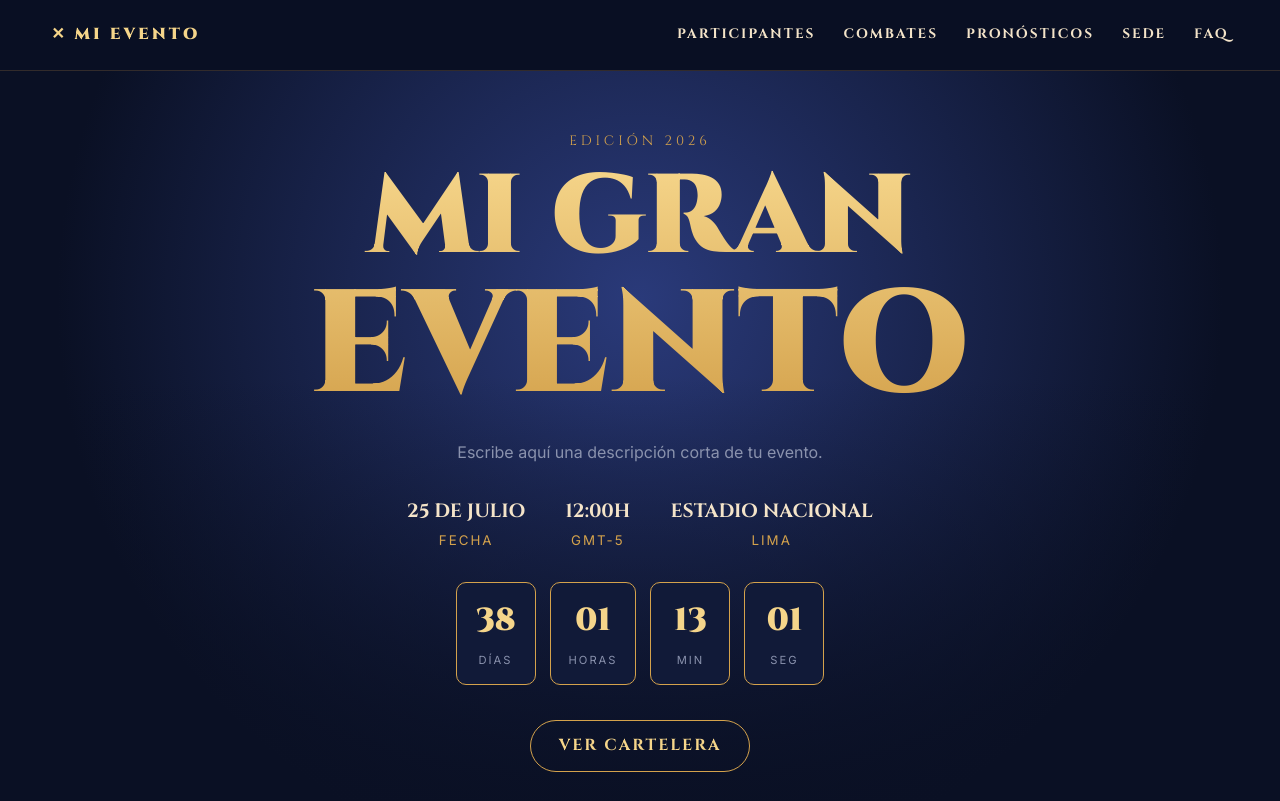
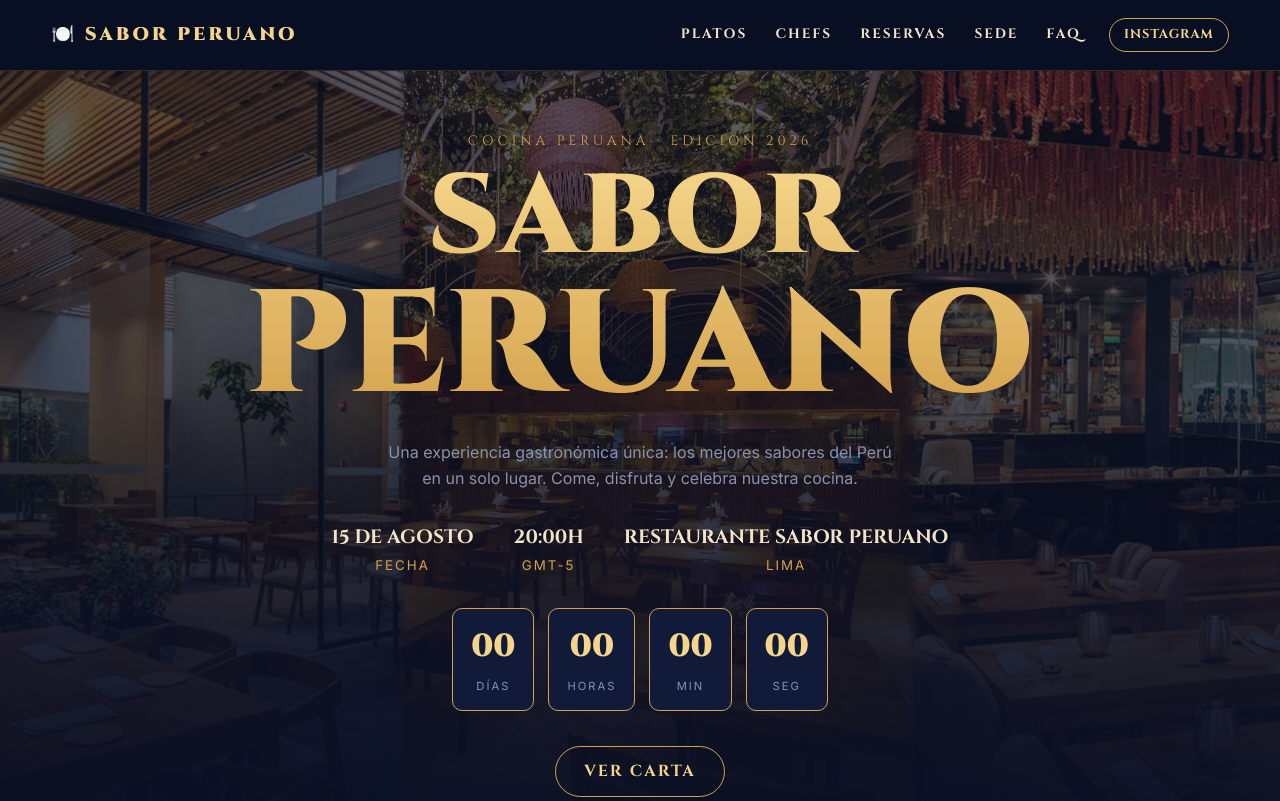
Before and after one commit to droldan-iisep/clasePoo, a plain HTML site: page web-evento/index.html in a window 1280 px wide. Shown: the top 801 px of the page. Drawn offline with Linux system fonts and the light colour scheme; files whose address does not match are found by name.

Commit message:
Alumno 1: header y hero de Sabor Peruano (logo, fondo, fecha, cuenta regresiva, menú móvil y redes)

```diff
--- a/web-evento/css/01-header-hero.css
+++ b/web-evento/css/01-header-hero.css
@@ -6,25 +6,75 @@
   border-bottom: 1px solid rgba(212, 162, 76, .2);
 }
 .a1-nav { display: flex; align-items: center; justify-content: space-between; height: 70px; }
-.a1-logo { font-family: var(--fuente-titulo); font-weight: 900; letter-spacing: 3px; color: var(--dorado-claro); }
-.a1-links { display: flex; gap: 28px; }
-.a1-links a { font-family: var(--fuente-titulo); font-weight: 700; font-size: .85rem; letter-spacing: 2px; text-transform: uppercase; transition: .2s; }
+.a1-logo {
+  font-family: var(--fuente-titulo);
+  font-weight: 900;
+  letter-spacing: 3px;
+  color: var(--dorado-claro);
+  font-size: 1.15rem;
+}
+.a1-links { display: flex; gap: 28px; align-items: center; }
+.a1-links a {
+  font-family: var(--fuente-titulo);
+  font-weight: 700;
+  font-size: .85rem;
+  letter-spacing: 2px;
+  text-transform: uppercase;
+  transition: .2s;
+}
 .a1-links a:hover { color: var(--dorado); }
-.a1-menu-btn { display: none; background: none; border: 0; color: var(--crema); font-size: 1.6rem; cursor: pointer; }
+.a1-menu-btn {
+  display: none;
+  background: none;
+  border: 0;
+  color: var(--crema);
+  font-size: 1.6rem;
+  cursor: pointer;
+}
 
+/* Botón de red social */
+.a1-social {
+  display: inline-flex;
+  align-items: center;
+  justify-content: center;
+  padding: 6px 14px;
+  border: 1px solid var(--dorado);
+  border-radius: 999px;
+  color: var(--dorado-claro) !important;
+  font-size: .8rem !important;
+  letter-spacing: 1px !important;
+  text-transform: uppercase;
+  transition: .3s;
+}
+.a1-social:hover { background: var(--dorado); color: var(--fondo) !important; }
+
+/* HERO */
 .a1-hero {
-  position: relative; min-height: 90vh; display: grid; place-items: center; text-align: center;
-  /* Cambia esta imagen: pon tu foto en img/alumno1/ */
-  background: radial-gradient(circle at 50% 30%, #2a3a7a, var(--fondo) 70%);
-  background-size: cover; background-position: center;
+  position: relative;
+  min-height: 90vh;
+  display: grid;
+  place-items: center;
+  text-align: center;
+  background-image:
+    linear-gradient(rgba(10, 16, 36, .65), rgba(10, 16, 36, .85)),
+    url('c:\Users\IISEP\Desktop\proyecto\clasePoo\web-evento\img\imagen-del-header-hero.jpg');
+  background-size: cover;
+  background-position: center;
 }
-.a1-hero-overlay { position: absolute; inset: 0; background: linear-gradient(180deg, transparent 40%, var(--fondo)); }
+.a1-hero-overlay {
+  position: absolute; inset: 0;
+  background: linear-gradient(180deg, transparent 40%, var(--fondo));
+}
 .a1-hero-contenido { position: relative; padding: 60px 0; }
 .a1-titulo {
-  font-family: var(--fuente-titulo); font-weight: 900; line-height: 1;
+  font-family: var(--fuente-titulo);
+  font-weight: 900;
+  line-height: 1;
   font-size: clamp(3rem, 10vw, 7rem);
   background: linear-gradient(180deg, var(--dorado-claro), var(--dorado));
-  -webkit-background-clip: text; background-clip: text; color: transparent;
+  -webkit-background-clip: text;
+  background-clip: text;
+  color: transparent;
   margin: 10px 0 20px;
 }
 .a1-titulo span { font-size: 1.3em; }
@@ -34,13 +84,39 @@
 .a1-datos strong { display: block; font-family: var(--fuente-titulo); font-size: 1.2rem; }
 .a1-datos small { color: var(--dorado); letter-spacing: 2px; text-transform: uppercase; }
 
-.a1-contador { display: flex; justify-content: center; gap: 14px; margin-bottom: 35px; }
-.a1-contador div { background: var(--fondo-2); border: 1px solid var(--dorado); border-radius: 10px; padding: 12px 18px; min-width: 80px; }
-.a1-contador span { display: block; font-family: var(--fuente-titulo); font-size: 2rem; font-weight: 900; color: var(--dorado-claro); }
-.a1-contador small { font-size: .7rem; letter-spacing: 2px; text-transform: uppercase; color: var(--gris); }
+.a1-contador { display: flex; justify-content: center; gap: 14px; margin-bottom: 35px; flex-wrap: wrap; }
+.a1-contador div {
+  background: var(--fondo-2);
+  border: 1px solid var(--dorado);
+  border-radius: 10px;
+  padding: 12px 18px;
+  min-width: 80px;
+}
+.a1-contador span {
+  display: block;
+  font-family: var(--fuente-titulo);
+  font-size: 2rem;
+  font-weight: 900;
+  color: var(--dorado-claro);
+}
+.a1-contador small {
+  font-size: .7rem;
+  letter-spacing: 2px;
+  text-transform: uppercase;
+  color: var(--gris);
+}
 
 @media (max-width: 768px) {
   .a1-menu-btn { display: block; }
-  .a1-links { display: none; position: absolute; top: 70px; left: 0; right: 0; flex-direction: column; background: var(--fondo); padding: 20px; text-align: center; }
+  .a1-links {
+    display: none;
+    position: absolute;
+    top: 70px; left: 0; right: 0;
+    flex-direction: column;
+    background: var(--fondo);
+    padding: 20px;
+    text-align: center;
+    gap: 18px;
+  }
   .a1-links.abierto { display: flex; }
 }
--- a/web-evento/js/01-header-hero.js
+++ b/web-evento/js/01-header-hero.js
@@ -2,7 +2,14 @@
 (() => {
   const btn = document.querySelector('.a1-menu-btn');
   const links = document.querySelector('.a1-links');
-  if (btn) btn.addEventListener('click', () => links.classList.toggle('abierto'));
+  if (btn && links) {
+    btn.addEventListener('click', () => {
+      links.classList.toggle('abierto');
+      const abierto = links.classList.contains('abierto');
+      btn.textContent = abierto ? '✕' : '☰';
+      btn.setAttribute('aria-label', abierto ? 'Cerrar menú' : 'Abrir menú');
+    });
+  }
 
   const contador = document.querySelector('.a1-contador');
   if (!contador) return;
--- a/web-evento/secciones/01-header-hero.html
+++ b/web-evento/secciones/01-header-hero.html
@@ -1,14 +1,15 @@
 <!-- ===================== ALUMNO 1: HEADER + HERO ===================== -->
 <header class="a1-header" id="inicio">
   <div class="contenedor a1-nav">
-    <a href="#inicio" class="a1-logo">✕ MI EVENTO</a>
+    <a href="#inicio" class="a1-logo">🍽️ SABOR PERUANO</a>
     <button class="a1-menu-btn" aria-label="Abrir menú">☰</button>
     <nav class="a1-links">
-      <a href="#participantes">Participantes</a>
-      <a href="#combates">Combates</a>
-      <a href="#pronosticos">Pronósticos</a>
+      <a href="#participantes">Platos</a>
+      <a href="#combates">Chefs</a>
+      <a href="#pronosticos">Reservas</a>
       <a href="#sede">Sede</a>
       <a href="#faq">FAQ</a>
+      <a href="https://instagram.com/saborperuano" target="_blank" rel="noopener" class="a1-social">Instagram</a>
     </nav>
   </div>
 </header>
@@ -16,24 +17,27 @@
 <section class="a1-hero">
   <div class="a1-hero-overlay"></div>
   <div class="contenedor a1-hero-contenido">
-    <p class="eyebrow">EDICIÓN 2026</p>
-    <h1 class="a1-titulo">MI GRAN<br><span>EVENTO</span></h1>
-    <p class="a1-descripcion">Escribe aquí una descripción corta de tu evento.</p>
+    <p class="eyebrow">COCINA PERUANA · EDICIÓN 2026</p>
+    <h1 class="a1-titulo">SABOR<br><span>PERUANO</span></h1>
+    <p class="a1-descripcion">
+      Una experiencia gastronómica única: los mejores sabores del Perú en un solo lugar.
+      Come, disfruta y celebra nuestra cocina.
+    </p>
 
     <div class="a1-datos">
-      <div><strong>25 DE JULIO</strong><small>Fecha</small></div>
-      <div><strong>12:00H</strong><small>GMT-5</small></div>
-      <div><strong>ESTADIO NACIONAL</strong><small>Lima</small></div>
+      <div><strong>15 DE AGOSTO</strong><small>Fecha</small></div>
+      <div><strong>20:00H</strong><small>GMT-5</small></div>
+      <div><strong>RESTAURANTE SABOR PERUANO</strong><small>Lima</small></div>
     </div>
 
     <!-- Cuenta regresiva (la llena js/01-header-hero.js) -->
-    <div class="a1-contador" data-fecha="2026-12-31T12:00:00-05:00">
+    <div class="a1-contador" data-fecha="2026-08-15T20:00:00-05:00">
       <div><span id="a1-dias">00</span><small>Días</small></div>
       <div><span id="a1-horas">00</span><small>Horas</small></div>
       <div><span id="a1-min">00</span><small>Min</small></div>
       <div><span id="a1-seg">00</span><small>Seg</small></div>
     </div>
 
-    <a href="#participantes" class="btn">VER CARTELERA</a>
+    <a href="#participantes" class="btn">VER CARTA</a>
   </div>
 </section>
```
Also changed, not shown: web-evento/img/imagen-del-header-hero.jpg (added).
